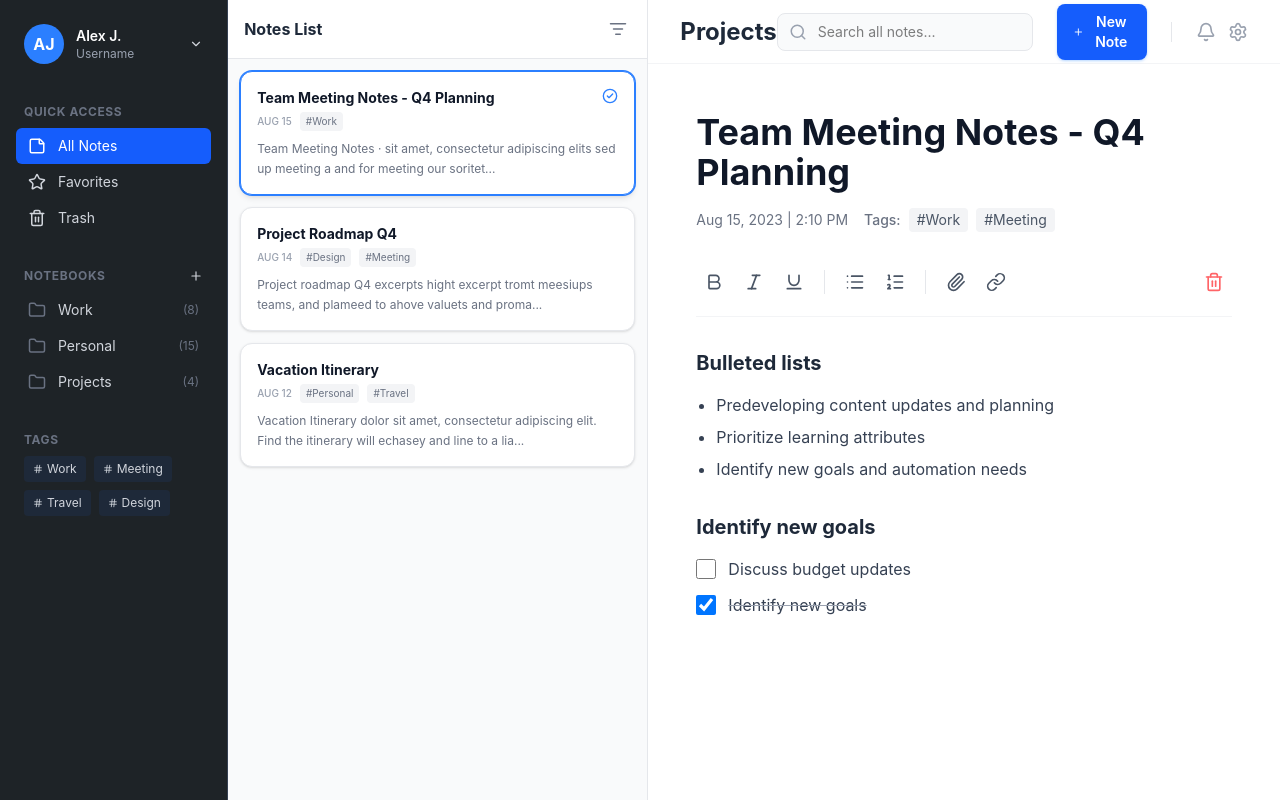
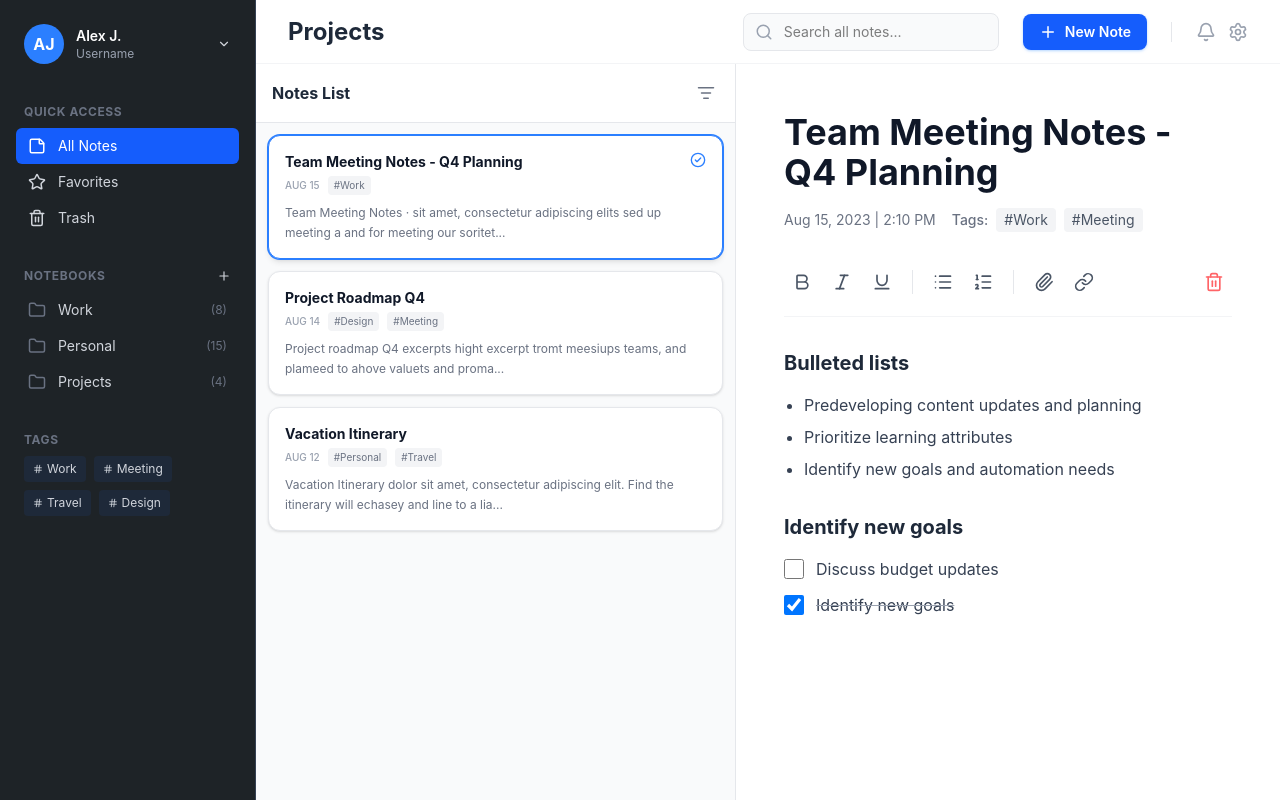
Before and after one commit to ivanberezkin/secure-notes, a React (Vite) app in the folder frontend/: page / in a window 1280 px wide. Built offline with nearby package versions, Linux system fonts and the light colour scheme.

Commit message:
moved Topbar to it's own component instead of having it in NoteEditor and modified App structure

```diff
--- a/frontend/src/App.tsx
+++ b/frontend/src/App.tsx
@@ -1,13 +1,19 @@
 import NoteEditor from "./components/NoteEditor";
 import Notelist from "./components/Notelist";
 import Sidebar from "./components/Sidebar";
+import { TopBar } from "./components/TopBar";
 
 function App() {
   return (
     <div className="flex h-screen w-full bg-white overflow-hidden font-sans">
       <Sidebar />
-      <Notelist />
-      <NoteEditor />
+      <div className="flex flex-col flex-1 h-full overflow-hidden">
+        <TopBar />
+        <div className="flex flex-1 overflow-hidden">
+          <Notelist />
+          <NoteEditor />
+        </div>
+      </div>
     </div>
   );
 }
--- a/frontend/src/components/NoteEditor.tsx
+++ b/frontend/src/components/NoteEditor.tsx
@@ -1,9 +1,5 @@
 import React from "react";
 import {
-  Search,
-  Bell,
-  Settings,
-  Plus,
   Bold,
   Italic,
   Underline,
@@ -17,39 +13,6 @@ import {
 const NoteEditor: React.FC = () => {
   return (
     <div className="flex-1 flex flex-col h-full bg-white">
-      {/* Top Utility Bar */}
-      <header className="h-16 border-b border-gray-100 flex items-center justify-between px-8 bg-white">
-        <h2 className="text-2xl font-bold text-gray-800">Projects</h2>
-
-        <div className="flex items-center gap-6">
-          {/* Search Bar */}
-          <div className="relative">
-            <Search
-              className="absolute left-3 top-1/2 -translate-y-1/2 text-gray-400"
-              size={18}
-            />
-            <input
-              type="text"
-              placeholder="Search all notes..."
-              className="pl-10 pr-4 py-2 bg-gray-50 border border-gray-200 rounded-lg text-sm w-64 focus:outline-none focus:ring-2 focus:ring-blue-500/20 focus:border-blue-500 transition-all"
-            />
-          </div>
-
-          <button className="flex items-center gap-2 bg-blue-600 hover:bg-blue-700 text-white px-4 py-2 rounded-lg text-sm font-semibold transition-colors shadow-sm shadow-blue-200">
-            <Plus size={18} />
-            New Note
-          </button>
-
-          <div className="flex items-center gap-3 text-gray-400 border-l pl-6 border-gray-200">
-            <Bell size={20} className="cursor-pointer hover:text-gray-600" />
-            <Settings
-              size={20}
-              className="cursor-pointer hover:text-gray-600"
-            />
-          </div>
-        </div>
-      </header>
-
       {/* Editor Area */}
       <main className="flex-1 overflow-y-auto p-12 max-w-4xl">
         {/* Note Metadata */}
--- /dev/null
+++ b/frontend/src/components/TopBar.tsx
@@ -0,0 +1,35 @@
+import React from "react";
+import { Search, Bell, Settings, Plus } from "lucide-react";
+
+export const TopBar: React.FC = () => {
+  return (
+    <header className="h-16 border-b border-gray-100 flex items-center justify-between px-8 bg-white">
+      <h2 className="text-2xl font-bold text-gray-800">Projects</h2>
+
+      <div className="flex items-center gap-6">
+        {/* Search Bar */}
+        <div className="relative">
+          <Search
+            className="absolute left-3 top-1/2 -translate-y-1/2 text-gray-400"
+            size={18}
+          />
+          <input
+            type="text"
+            placeholder="Search all notes..."
+            className="pl-10 pr-4 py-2 bg-gray-50 border border-gray-200 rounded-lg text-sm w-64 focus:outline-none focus:ring-2 focus:ring-blue-500/20 focus:border-blue-500 transition-all"
+          />
+        </div>
+
+        <button className="flex items-center gap-2 bg-blue-600 hover:bg-blue-700 text-white px-4 py-2 rounded-lg text-sm font-semibold transition-colors shadow-sm shadow-blue-200">
+          <Plus size={18} />
+          New Note
+        </button>
+
+        <div className="flex items-center gap-3 text-gray-400 border-l pl-6 border-gray-200">
+          <Bell size={20} className="cursor-pointer hover:text-gray-600" />
+          <Settings size={20} className="cursor-pointer hover:text-gray-600" />
+        </div>
+      </div>
+    </header>
+  );
+};
```
